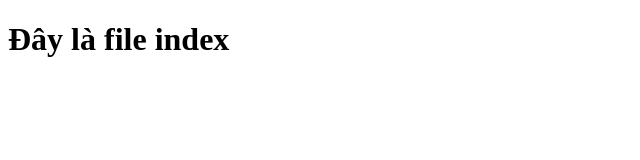
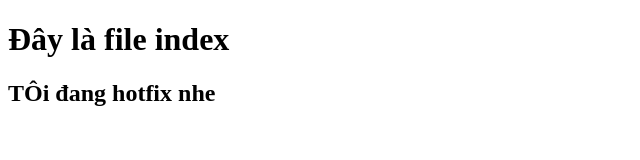
Before and after one commit to quanghuy186/test_git, a plain HTML site: page index.html in a window 1280 px wide. Shown: the whole page, without its empty margins (0-640 px from the left). Drawn offline with Linux system fonts and the light colour scheme.

```diff
--- a/index.html
+++ b/index.html
@@ -7,5 +7,6 @@
 </head>
 <body>
     <h1>Đây là file index</h1>
+    <h2>TÔi đang hotfix nhe</h2>
 </body>
 </html>
```
